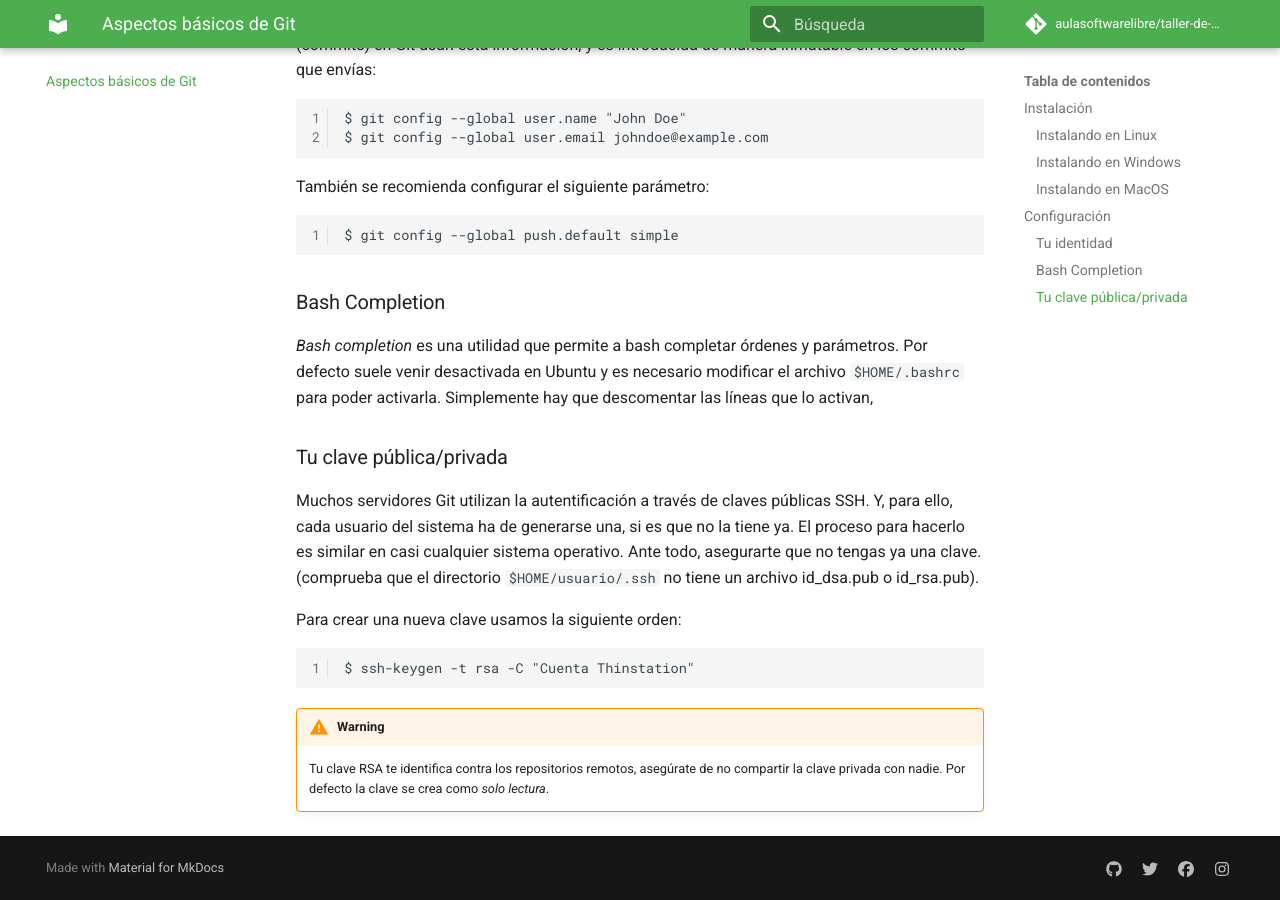
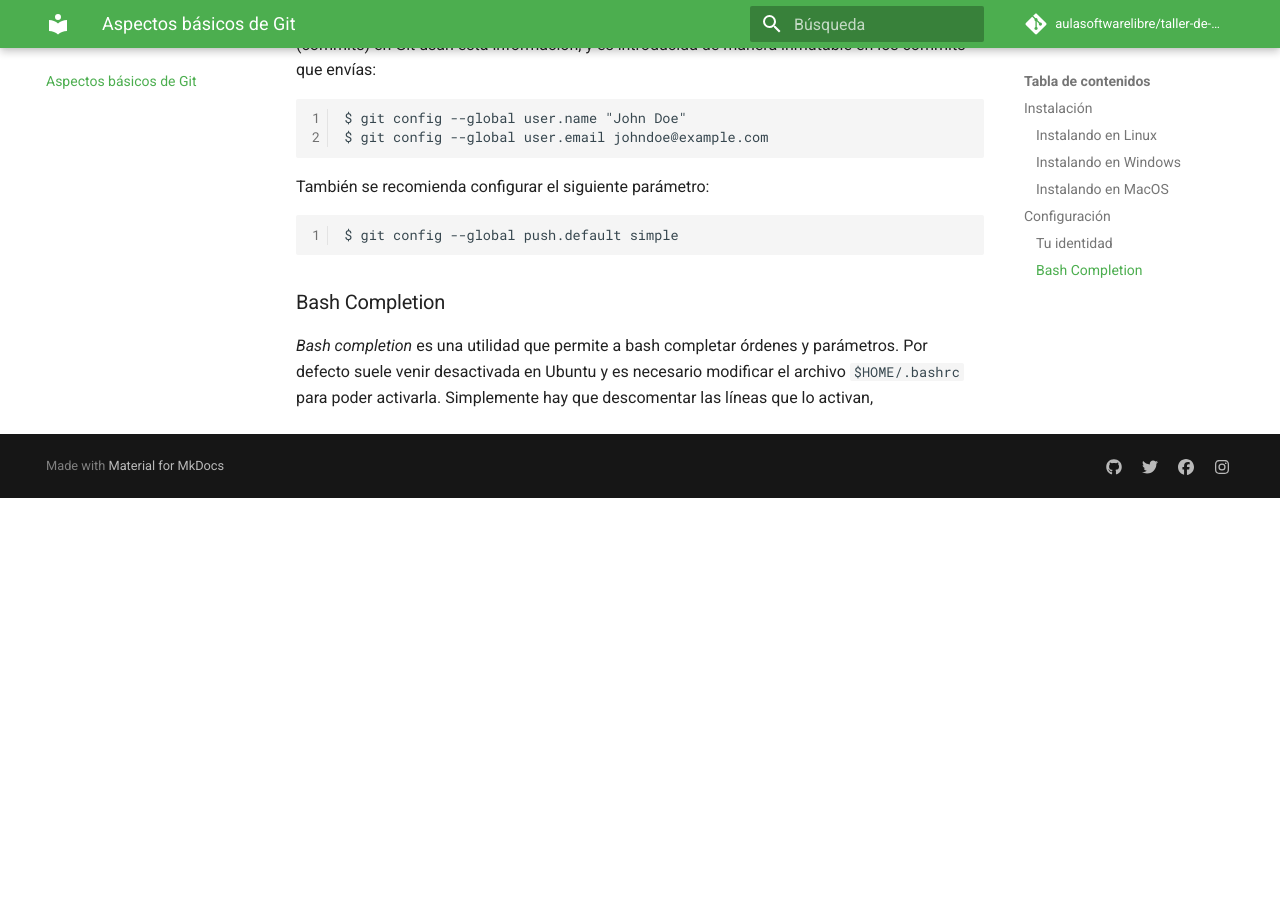
Before and after one commit to aulasoftwarelibre/taller-de-git, an MkDocs documentation site: the page built from docs/git.md, in a window 1280 px wide and 900 px high, scrolled down 1186 px. Built offline with MkDocs 1.6.1 and Material for MkDocs 9.7.7, drawn with Linux system fonts in a browser that asks for light colours; comment, search, counter and statistics services are not loaded; after the commit the page ends 1684 px from its top, so only the background shows below that.

Commit message:
Updated ssh section

```diff
--- a/docs/git.md
+++ b/docs/git.md
@@ -42,16 +42,3 @@ También se recomienda configurar el siguiente parámetro:
 ### Bash Completion ###
 
 _Bash completion_ es una utilidad que permite a bash completar órdenes y parámetros. Por defecto suele venir desactivada en Ubuntu y es necesario modificar el archivo `$HOME/.bashrc` para poder activarla. Simplemente hay que descomentar las líneas que lo activan,
-
-### Tu clave pública/privada ###
-
-Muchos servidores Git utilizan la autentificación a través de claves públicas SSH. Y, para ello, cada usuario del sistema ha de generarse una, si es que no la tiene ya. El proceso para hacerlo es similar en casi cualquier sistema operativo. Ante todo, asegurarte que no tengas ya una clave. (comprueba que el directorio `$HOME/usuario/.ssh` no tiene un archivo id_dsa.pub o id_rsa.pub).
-
-Para crear una nueva clave usamos la siguiente orden:
-
-    $ ssh-keygen -t rsa -C "Cuenta Thinstation"
-
-!!! warning
-    Tu clave RSA te identifica contra los repositorios remotos, asegúrate de
-    no compartir la clave privada con nadie. Por defecto la clave se crea como
-    _solo lectura_.
```
Also changed, not shown: docs/github.md (+12 -0 lines).
